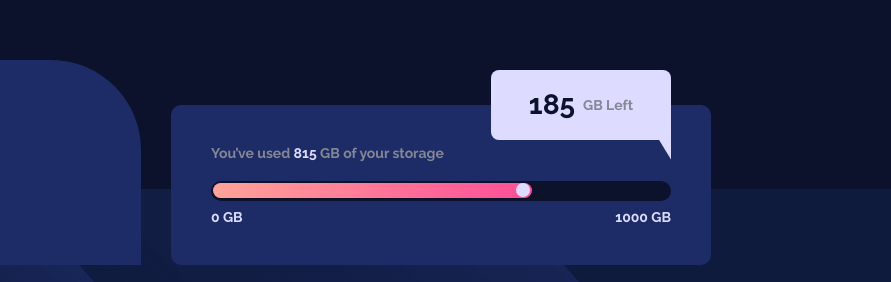
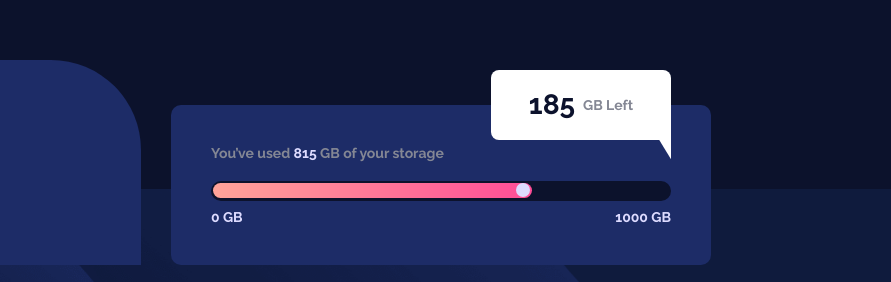
Before and after one commit to SurajHadage/fylo-data-storage-, a plain HTML site: page index.html in a window 1280 px wide. Shown: the part 238-520 px from the top of the page, 389-1280 px from the left. Drawn offline with Linux system fonts and the light colour scheme.

Commit message:
Update style.css

```diff
--- a/style.css
+++ b/style.css
@@ -96,7 +96,7 @@ main {
     right: 2px;
 }
 .float-pop {
-    background-color: var(--Pale-Blue);
+    background-color: #fff;
     position: absolute;
     height: 70px;
     width: 180px;
@@ -114,13 +114,13 @@ main {
 .float-pop::after {
     content: "";
     position: absolute;
-    background-color: var(--Pale-Blue);
+    background-color: #fff;
     clip-path: polygon(100% 0, 39% 0, 100% 100%);
     width: 20px;
     height: 20px;
     bottom: 0;
     right: 0;
-    transform: translateY(100%);
+    transform: translateY(99%);
 }
 .float-pop span {
     font-size: 2em;
```
